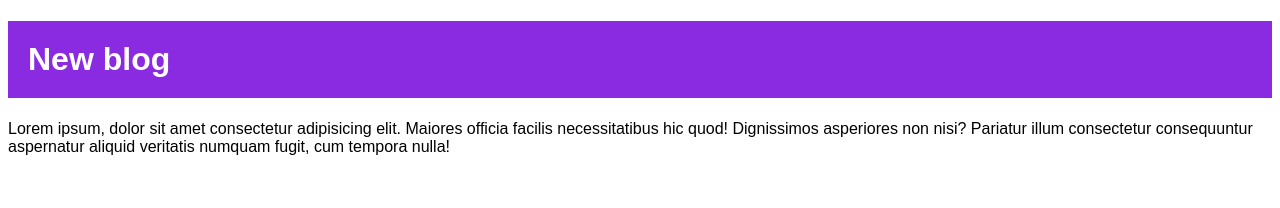
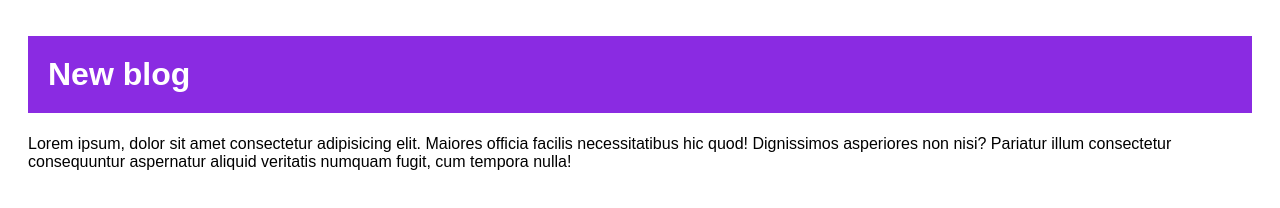
Before and after one commit to alkadoHs/cims, a plain HTML site: page index.html in a window 1280 px wide. Drawn offline with Linux system fonts and the light colour scheme.

Commit message:
added padding to body

```diff
--- a/styles.css
+++ b/styles.css
@@ -1,5 +1,6 @@
 body {
   font-family: sans-serif;
+  padding: 7px 20px;
 }
 
 h1 {
```
